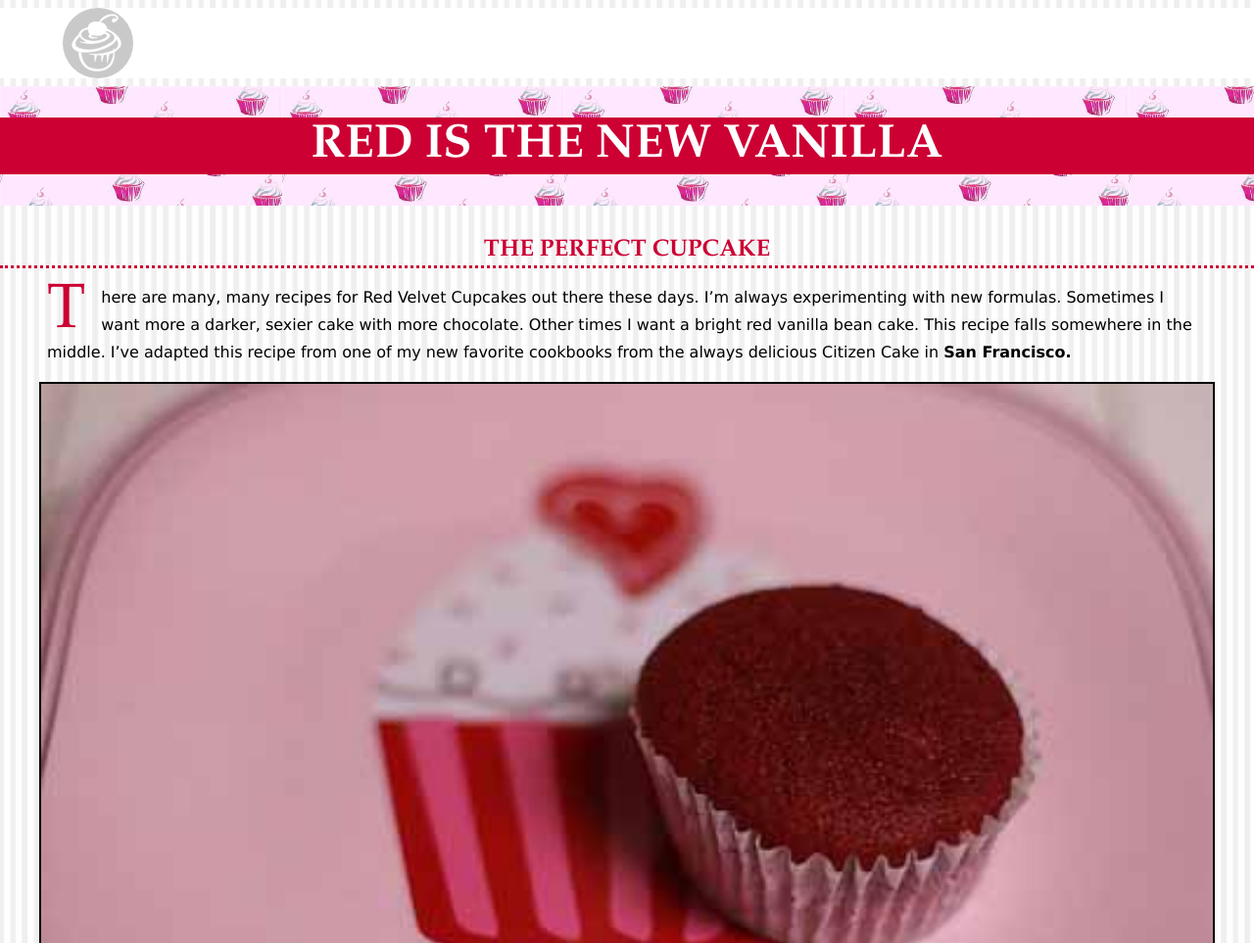
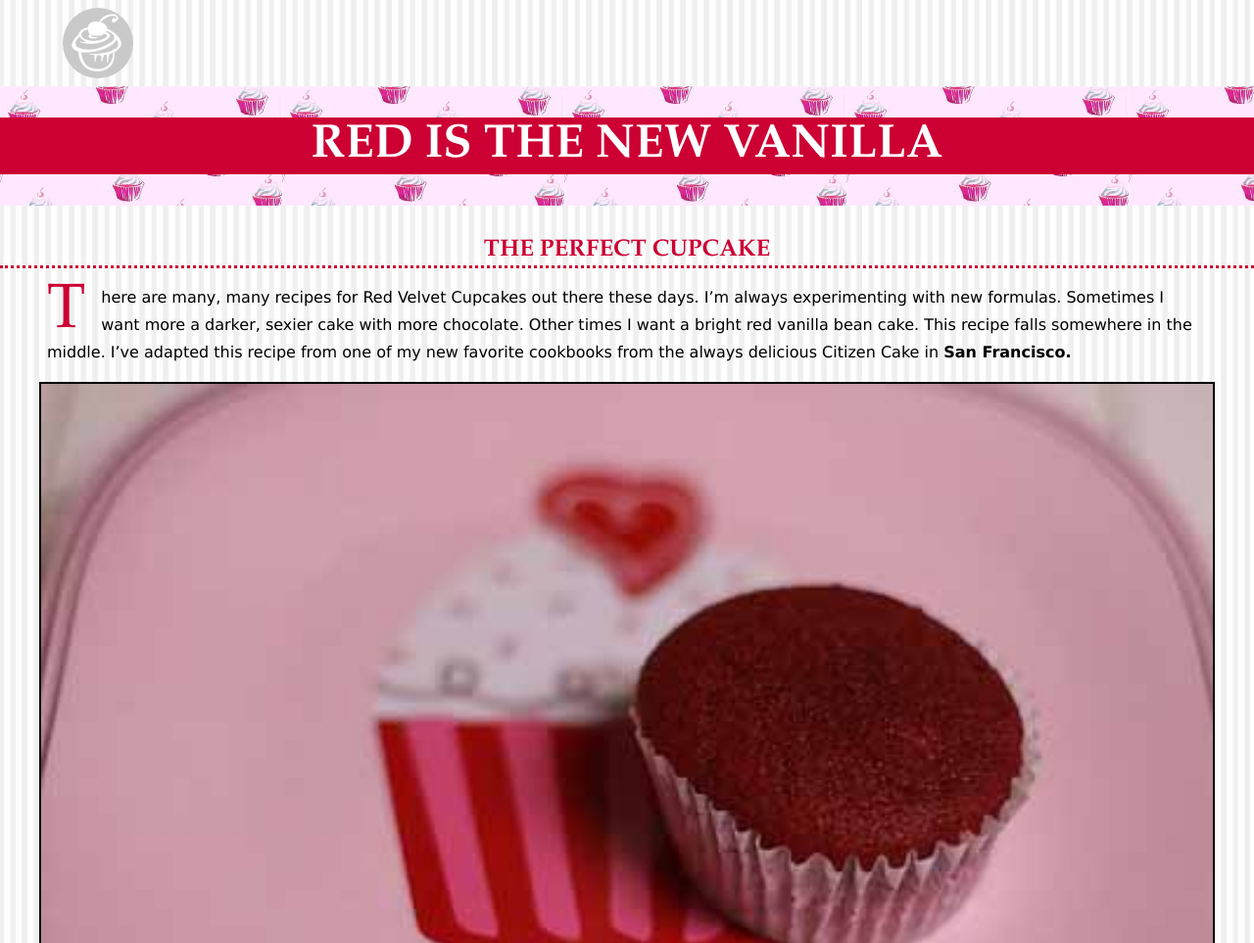
Before and after one commit to eringraham/assignment1, a plain HTML site: page index.html in a window 1280 px wide. Shown: the top 963 px of the page at 98% size. Drawn offline with Linux system fonts and the light colour scheme.

Commit message:
changed header

```diff
--- a/css/general.css
+++ b/css/general.css
@@ -32,10 +32,6 @@ img {
 h1,
 h2 {
     font-family: Goudy Old Style, Garamond, Big Caslon, Times New Roman, serif;
-}
-
-header{
-    background-color: white;
 }
 
 .logo{
```
